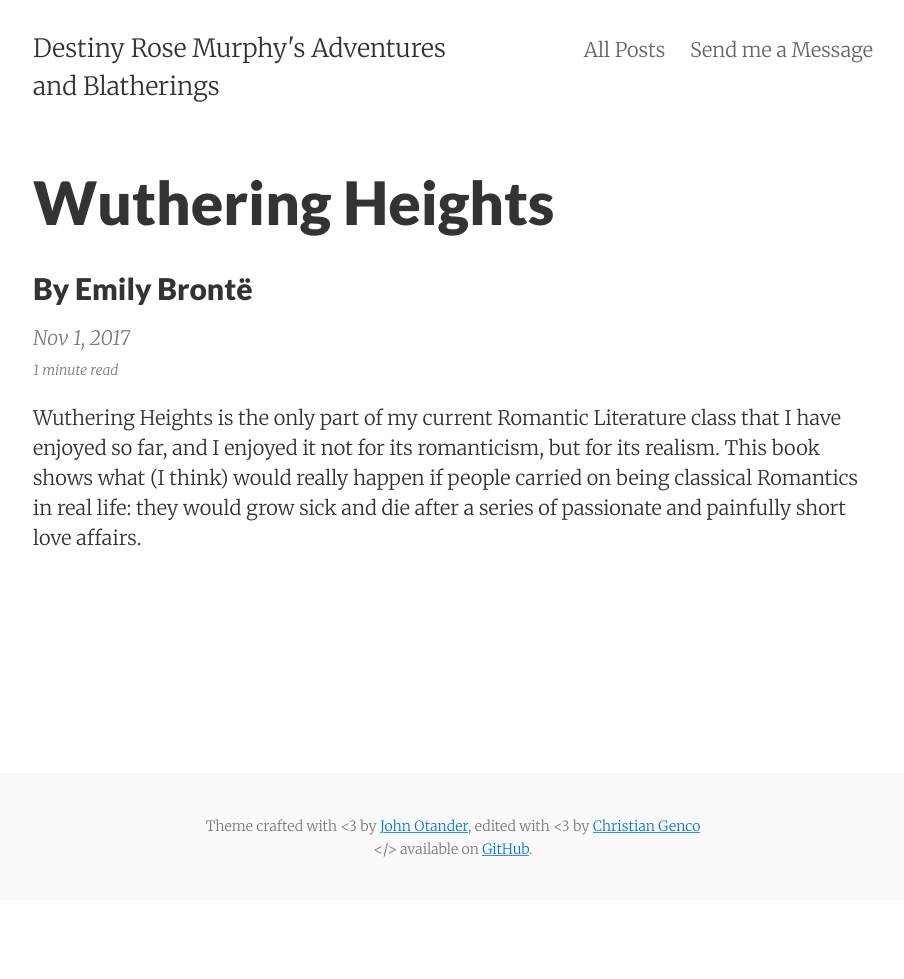
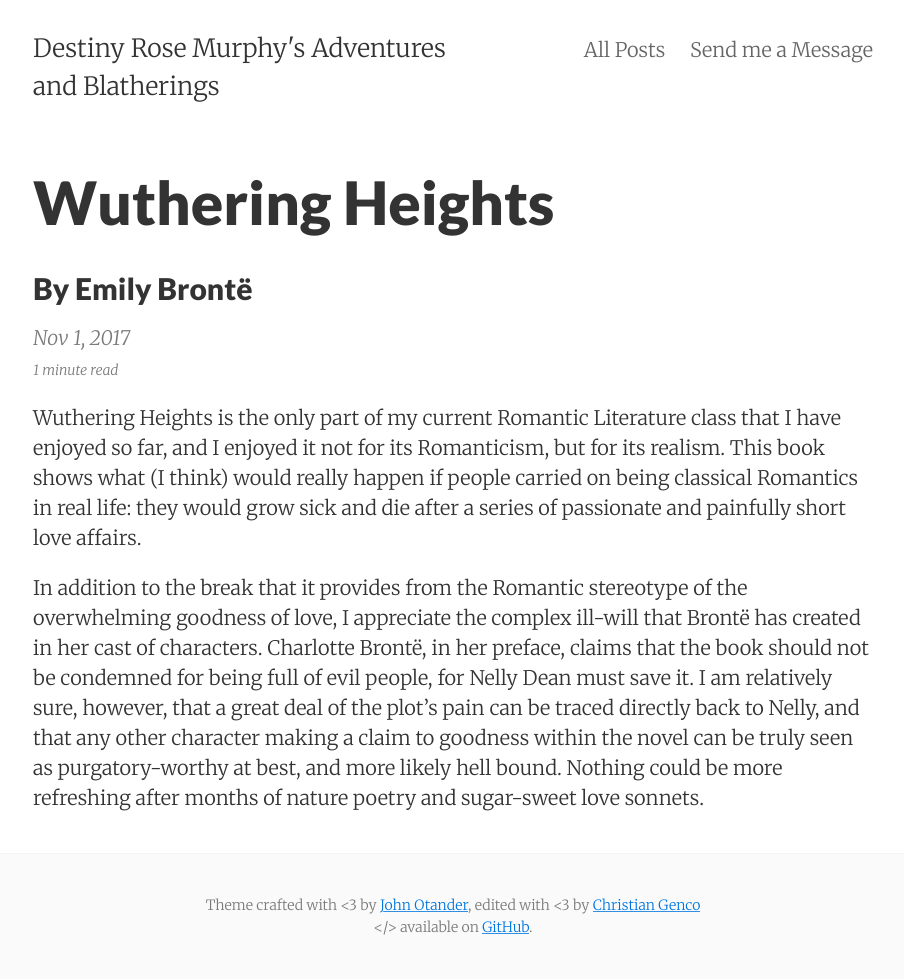
Before and after one commit to DestinyRoseMurphy/DestinyRoseMurphy.github.io, a Jekyll site: the page built from _details/2017-11-1-Wuthering-Heights.md, in a window 1280 px wide. Shown: the whole page, without its empty margins (187-1091 px from the left). Built offline with Jekyll 4.4.1, drawn with Linux system fonts in a browser that asks for light colours; before the commit the page ends 900 px from its top, so only the background shows below that.

Commit message:
Edited Heights

```diff
--- a/_details/2017-11-1-Wuthering-Heights.md
+++ b/_details/2017-11-1-Wuthering-Heights.md
@@ -5,4 +5,6 @@ date:       2017-11-1
 author:    "By Emily Brontë"
 ---
 
-Wuthering Heights is the only part of my current Romantic Literature class that I have enjoyed so far, and I enjoyed it not for its romanticism, but for its realism. This book shows what (I think) would really happen if people carried on being classical Romantics in real life: they would grow sick and die after a series of passionate and painfully short love affairs.
+Wuthering Heights is the only part of my current Romantic Literature class that I have enjoyed so far, and I enjoyed it not for its Romanticism, but for its realism. This book shows what (I think) would really happen if people carried on being classical Romantics in real life: they would grow sick and die after a series of passionate and painfully short love affairs.
+
+In addition to the break that it provides from the Romantic stereotype of the overwhelming goodness of love, I appreciate the complex ill-will that Brontë has created in her cast of characters. Charlotte Brontë, in her preface, claims that the book should not be condemned for being full of evil people, for Nelly Dean must save it. I am relatively sure, however, that a great deal of the plot's pain can be traced directly back to Nelly, and that any other character making a claim to goodness within the novel can be truly seen as purgatory-worthy at best, and more likely hell bound. Nothing could be more refreshing after months of nature poetry and sugar-sweet love sonnets.
```
